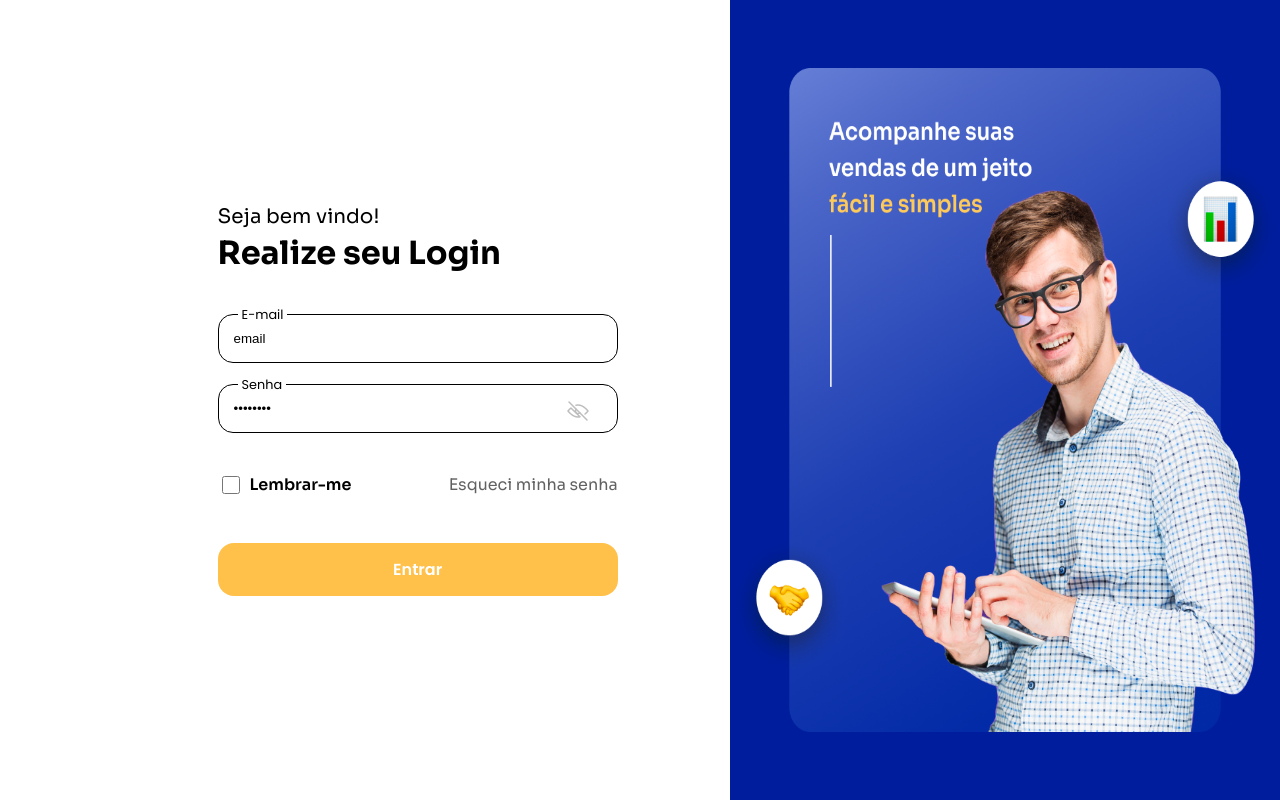
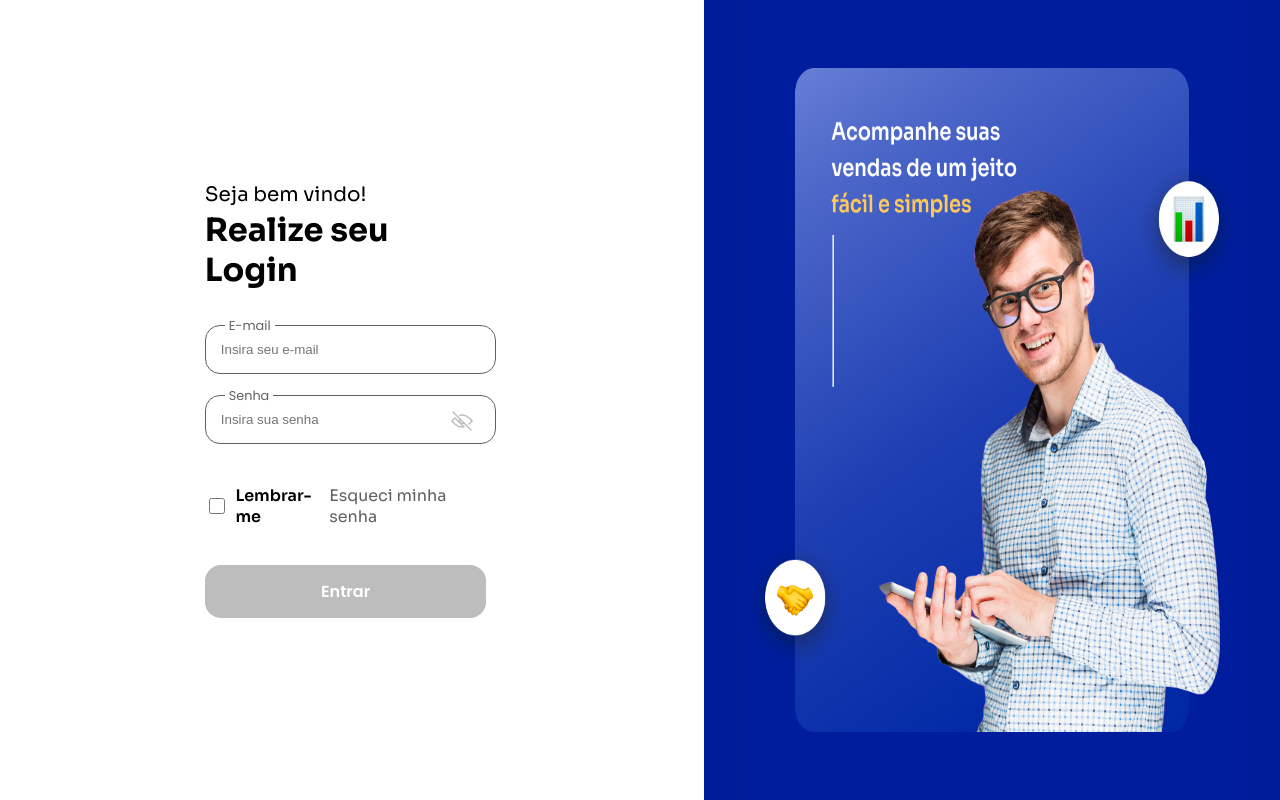
Before and after one commit to HamiltonGJr/w3_ERP, a React (Vite) app: page / in a window 1280 px wide. Built offline with nearby package versions, Linux system fonts and the light colour scheme.

Commit message:
feat/style: including some changes - disabled button, color changes in inputs and implementation of handleLogin

```diff
--- a/src/pages/Login/index.tsx
+++ b/src/pages/Login/index.tsx
@@ -1,13 +1,17 @@
-import React, { useState } from "react";
+import React, { useEffect, useState } from "react";
+import { useNavigate } from "react-router-dom";
+import { toast } from "react-toastify";
 
 import FormInput from "../../components/FormInput";
 import FolderLogin from "../../assets/img/folderLogin.png";
 import FormButton from "../../components/FormButton";
 import {
   ContainerForm,
+  ContainerImgFolder,
   ContainerInputRemindMe,
   ContainerLogin,
   ContainerRemindMe,
+  Form,
   ImgFolder,
   InputRemindMe,
   LabelRemindMe,
@@ -15,10 +19,57 @@ import {
   TextH3,
   TextRemindMe,
 } from "./style";
+import { mockLogin } from "../../mocks/mockLogin";
+import theme from "../../styles/theme";
 
 const Login = () => {
   const [email, setEmail] = useState("");
   const [password, setPassword] = useState("");
+
+  const [emailColorAlert, setEmailColorAlert] = useState(
+    theme.colors.grays.gray700
+  );
+  const [passwordColorAlert, setPasswordColorAlert] = useState(
+    theme.colors.grays.gray700
+  );
+
+  const [isButtonDisabled, setIsButtonDisabled] = useState(true);
+
+  const { mockEmail, mockPassword } = mockLogin;
+
+  const navigate = useNavigate();
+
+  useEffect(() => {
+    if (email && password) {
+      setIsButtonDisabled(false);
+    } else {
+      setIsButtonDisabled(true);
+    }
+  }, [email, password]);
+
+  const handleLogin = () => {
+    try {
+      if (email === mockEmail && password === mockPassword) {
+        toast.success(`Login efetuado com sucesso!`);
+
+        setEmailColorAlert(theme.statusAlert.success);
+        setPasswordColorAlert(theme.statusAlert.success);
+
+        const navigation = setTimeout(function () {
+          navigate("/dashboard");
+        }, 2500);
+
+        return navigation;
+      }
+
+      setEmailColorAlert(theme.statusAlert.error);
+      setPasswordColorAlert(theme.statusAlert.error);
+
+      toast.error("Dados inseridos não estão corretos");
+    } catch (err) {
+      console.log(err);
+    }
+  };
 
   return (
     <>
@@ -27,21 +78,29 @@ const Login = () => {
           <TextH3>Seja bem vindo!</TextH3>
           <TextH1>Realize seu Login</TextH1>
 
-          <form style={{ width: "400px" }}>
+          <Form>
             <FormInput
               label="E-mail"
               placeholder="Insira seu e-mail"
               htmlFor={"email"}
-              value="email"
-              onChange={(e) => setEmail(e.target.value)}
+              value={email}
+              onChange={(e) => {
+                setEmail(e.target.value);
+                setEmailColorAlert(theme.colors.grays.gray700);
+              }}
+              colorAlert={emailColorAlert}
             />
             <FormInput
               label="Senha"
               placeholder="Insira sua senha"
               isPassword
               htmlFor={"password"}
-              value="password"
-              onChange={(e) => setPassword(e.target.value)}
+              value={password}
+              onChange={(e) => {
+                setPassword(e.target.value);
+                setPasswordColorAlert(theme.colors.grays.gray700);
+              }}
+              colorAlert={passwordColorAlert}
             />
 
             <ContainerRemindMe>
@@ -52,12 +111,18 @@ const Login = () => {
 
               <TextRemindMe>Esqueci minha senha</TextRemindMe>
             </ContainerRemindMe>
-
-            <FormButton>Entrar</FormButton>
-          </form>
+          </Form>
+          <FormButton onClick={handleLogin} disabled={isButtonDisabled}>
+            Entrar
+          </FormButton>
         </ContainerForm>
 
-        <ImgFolder src={FolderLogin} alt="" />
+        <ContainerImgFolder>
+          <ImgFolder
+            src={FolderLogin}
+            alt="Folder - com um homem segurando um tablet e sorrindo, com a frase próximo a ele: Acompanhe suas vendas de um jeito fácil e simples."
+          />
+        </ContainerImgFolder>
       </ContainerLogin>
     </>
   );
--- a/src/pages/Login/style.ts
+++ b/src/pages/Login/style.ts
@@ -8,7 +8,8 @@ export const ContainerLogin = styled.div`
   justify-content: space-between;
 `;
 export const ContainerForm = styled.div`
-  margin-left: 17%;
+  width: 22%;
+  margin-left: 16%;
 `;
 export const TextH3 = styled.h3`
   margin: 0 0 01% 0;
@@ -17,6 +18,9 @@ export const TextH3 = styled.h3`
 `;
 export const TextH1 = styled.h1`
   margin: 0 0 05% 0;
+`;
+export const Form = styled.form`
+  width: 100%;
 `;
 export const ContainerRemindMe = styled.div`
   width: 100%;
@@ -42,7 +46,15 @@ export const TextRemindMe = styled.p`
   font-size: ${theme.fonts.fontSizes.normal};
   color: ${theme.colors.grays.gray700};
 `;
+export const ContainerImgFolder = styled.div`
+  width: 45%;
+  height: 100vh;
+  display: flex;
+  justify-content: center;
+  align-items: center;
+  background-color: ${theme.colors.primary.main};
+`;
 export const ImgFolder = styled.img`
-  width: 43%;
-  height: 100vh;
+  width: 87%;
+  height: 100%;
 `;
```
